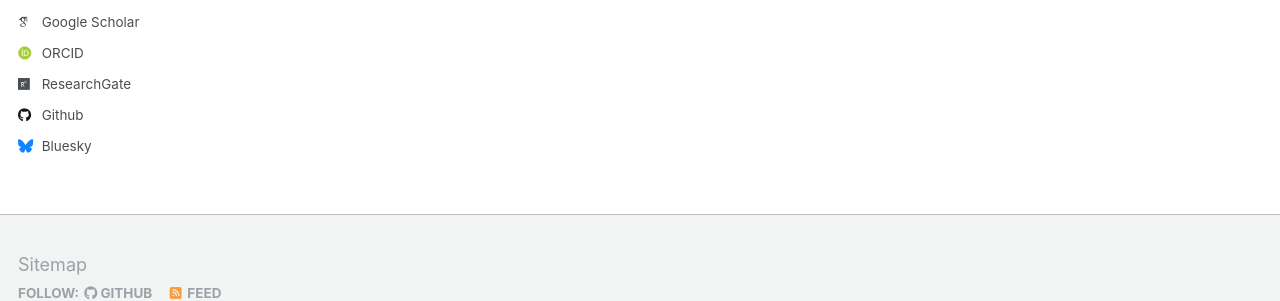
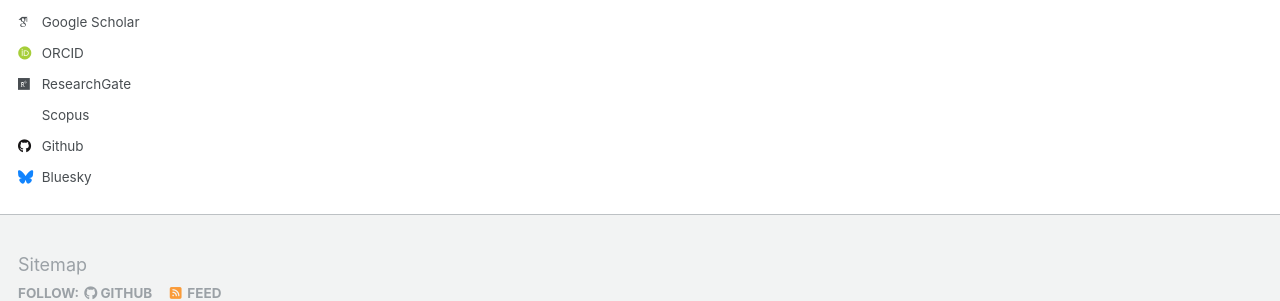
Before and after one commit to jaarhu/jaarhu.github.io, a Jekyll site: the page built from _pages/about.md, in a window 1280 px wide. Shown: the part 530-831 px from the top of the page. Built offline with Jekyll 4.4.1, drawn with Linux system fonts in a browser that asks for light colours; some web fonts are replaced.

Commit message:
Update author-profile.html
Scopus added

```diff
--- a/_includes/author-profile.html
+++ b/_includes/author-profile.html
@@ -58,6 +58,9 @@
       {% endif %}
       {% if author.researchgate %}
         <li><a href="{{ author.researchgate }}"><i class="fab fa-fw fa-researchgate icon-pad-right" aria-hidden="true"></i>ResearchGate</a></li>
+      {% endif %}
+      {% if author.scopus %}
+        <li><a href="{{ author.scopus }}"><i class="fab fa-fw fa-scopus icon-pad-right" aria-hidden="true"></i>Scopus</a></li>
       {% endif %}
 
       <!-- Font Awesome icons / Repositories and software development -->
```
